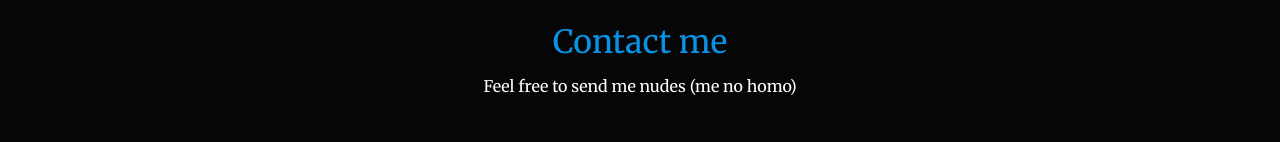
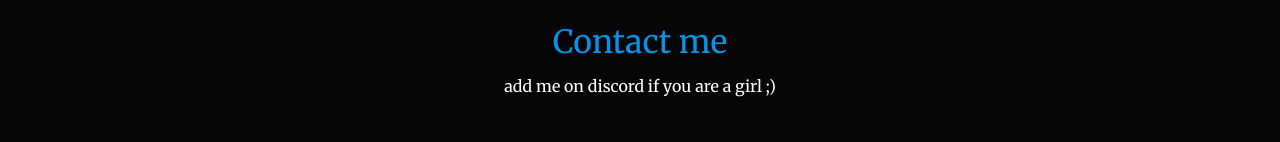
Before and after one commit to nehckc1m/siteweb, a plain HTML site: page about me.html in a window 1280 px wide. Shown: the part 1615-1757 px from the top of the page. Drawn offline with nearby package versions, Linux system fonts and the light colour scheme.

Commit message:
Update about me.html

```diff
--- a/about me.html
+++ b/about me.html
@@ -59,7 +59,7 @@
 
 	<div class="contact-me">
         <h2 id="contact">Contact me</h2>
-        <p id="contact-p">Feel free to send me nudes (me no homo)</p><br>
+        <p id="contact-p"> add me on discord if you are a girl ;) </p><br>
         <p> <img src="discord.png" class="discord"> u crazy in the head#6647</p>
     </div>
 	<script src="https://code.jquery.com/jquery-3.3.1.slim.min.js" integrity="sha384-q8i/X+965DzO0rT7abK41JStQIAqVgRVzpbzo5smXKp4YfRvH+8abtTE1Pi6jizo" crossorigin="anonymous"></script>
```
